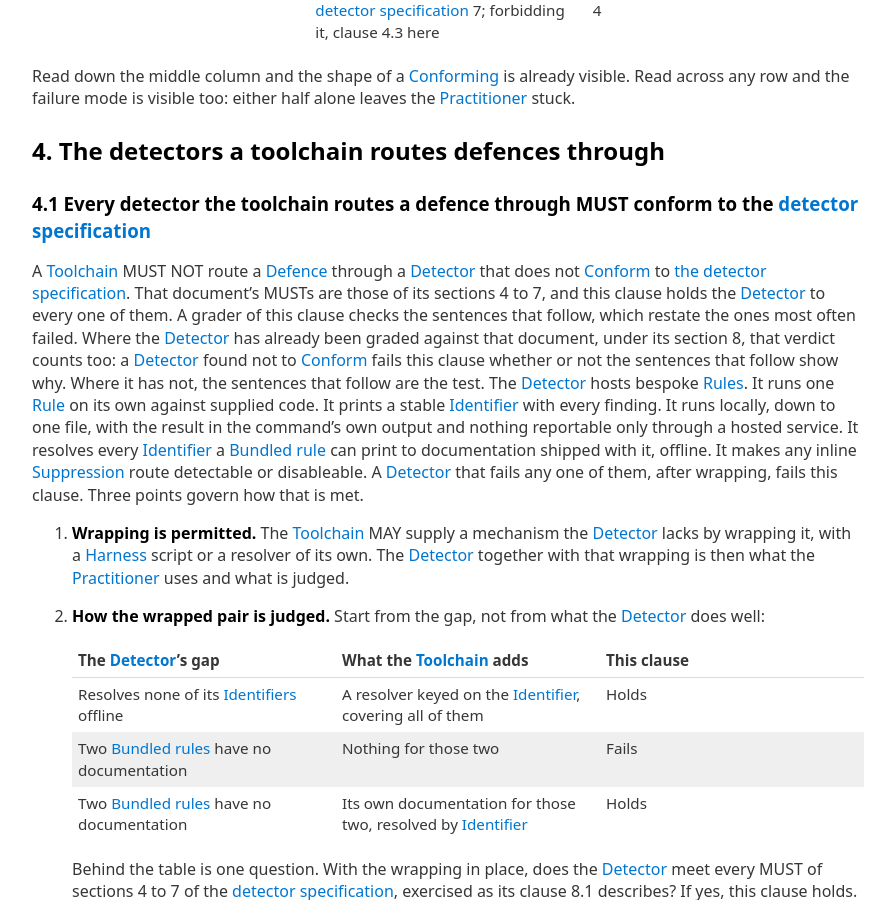
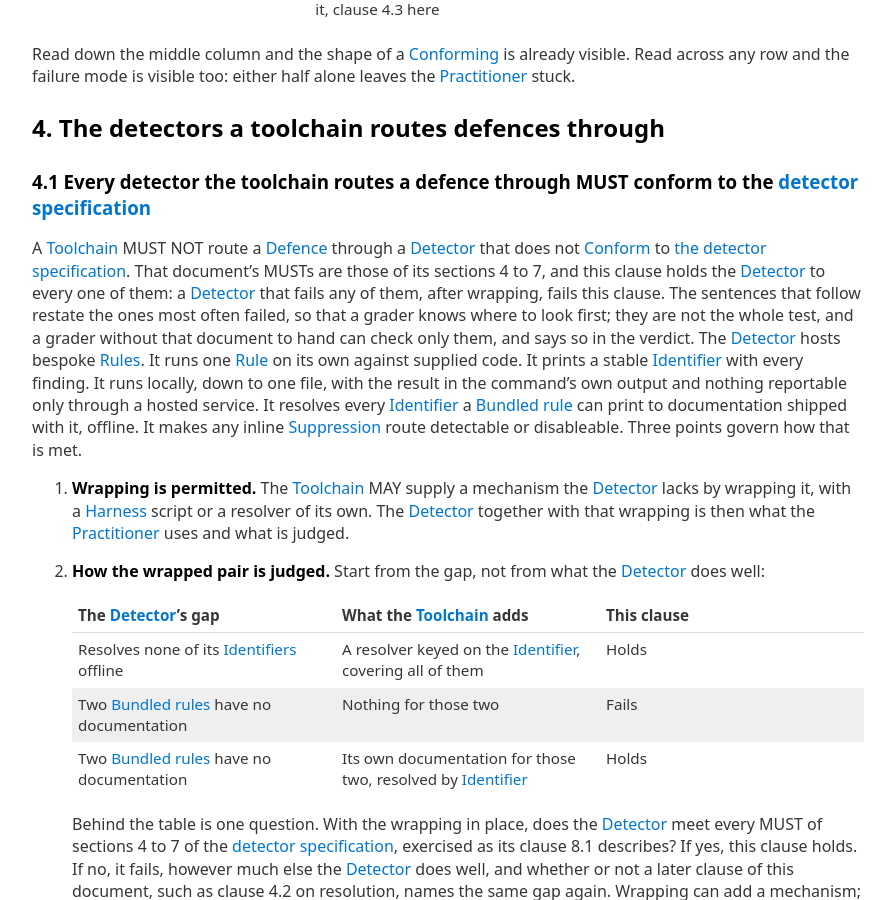
Before and after one commit to Defence-Before-Fix/defence-before-fix.github.io, a Jekyll site: the page built from TOOLING-SPEC.md, in a window 1280 px wide and 900 px high, scrolled down 3059 px. Shown: the whole window, without its empty margins (192-1087 px from the left). Built offline with Jekyll 4.4.1, drawn with Linux system fonts in a browser that asks for light colours; our own code applies the rules of GitHub Pages for plain Markdown files; some of the changed text lies outside the part shown.

Commit message:
Toolchain 4.1: one test, every MUST of sections 4 to 7; section 2's paragraph in plain sentences
After run 84: clause 4.1 holds the detector to every MUST of the detector specification's
sections 4 to 7 and says the restated sentences are where to look first and not the whole
test, a grader without that document checking only them and saying so; section 1 says the
same. Section 2's closing paragraph says clause 5.1 does not require an undocumented blocking
rule to be listed, and that clauses 4.2 and 8.1 reach it.

Co-Authored-By: Claude Fable 5.1 <noreply@anthropic.com>

```diff
--- a/TOOLING-SPEC.md
+++ b/TOOLING-SPEC.md
@@ -41,8 +41,9 @@ part of its [Toolchain] and are judged as such.
 
 **How to read this document.** A [Toolchain] can be graded from this document alone, on the
 evidence a project shows. Where a clause rests on the [detector specification](DETECTOR-SPEC.md),
-as clauses 4.1, 4.2 and 4.4 do, it restates what the grader checks, and a verdict the [Detector]
-already holds under that document's section 8 counts too. The
+as clauses 4.1, 4.2 and 4.4 do, it says what it holds the [Detector] to and restates the parts
+most often failed; a grader without that document to hand checks what is restated and says so.
+The
 table in section 2 glosses every term it borrows. Each clause states its obligation in its heading
 and first sentence, and the **Why** paragraph beneath is reasoning, not a further requirement. A
 link is there for depth and is not a prerequisite for the sentence that carries it.
@@ -86,10 +87,9 @@ The distinction between a [Bundled defence] and a project's own is significant t
 [Practitioner] needs in order to act on it has to travel with it.
 
 Throughout this document, a [Blocking] [Rule] whose documentation is missing is not yet a
-[Defence], and nothing this document asks of [Defences], clause 5.1's listing included, is asked
-of it. It is what clauses 4.2 and 8.1 exist to catch: where they reach a [Toolchain]'s [Rules]
-they reach every [Blocking] [Rule] it runs, documented or not, and a [Toolchain] that runs such
-a [Rule] has failed clause 4.2 whether or not its listing shows it.
+[Defence]. Clause 5.1 does not require it to be listed, because that clause lists [Defences].
+Clauses 4.2 and 8.1 reach every [Blocking] [Rule] a [Toolchain] runs, documented or not, and a
+[Toolchain] that runs such a [Rule] fails clause 4.2.
 
 ## 3. The division of responsibility
 
@@ -119,17 +119,17 @@ any row and the failure mode is visible too: either half alone leaves the [Pract
 
 A [Toolchain] MUST NOT route a [Defence] through a [Detector] that does not
 [Conform] to [the detector specification](DETECTOR-SPEC.md). That document's MUSTs are those of
-its sections 4 to 7, and this clause holds the [Detector] to every one of them. A grader of this
-clause checks the sentences that follow, which restate the ones most often failed. Where the
-[Detector] has already been graded against that document, under its section 8, that verdict
-counts too: a [Detector] found not to [Conform] fails this clause whether or not the sentences
-that follow show why. Where it has not, the sentences that follow are the test. The
+its sections 4 to 7, and this clause holds the [Detector] to every one of them: a [Detector]
+that fails any of them, after wrapping, fails this clause. The sentences that follow restate
+the ones most often failed, so that a grader knows where to look first; they are not the whole
+test, and a grader without that document to hand can check only them, and says so in the
+verdict. The
 [Detector] hosts bespoke [Rules]. It runs one [Rule] on its own against supplied
 code. It prints a stable [Identifier] with every finding. It runs locally, down to one file, with
 the result in the command's own output and nothing reportable only through a hosted service. It
 resolves every [Identifier] a [Bundled rule] can print to documentation shipped with it, offline.
-It makes any inline [Suppression] route detectable or disableable. A [Detector] that fails any
-one of them, after wrapping, fails this clause. Three points govern how that is met.
+It makes any inline [Suppression] route detectable or disableable. Three points govern how that
+is met.
 
 1. **Wrapping is permitted.** The [Toolchain] MAY supply a mechanism the
    [Detector] lacks by wrapping it, with a [Harness] script or a
```
Also changed, not shown: CHANGELOG.md.
